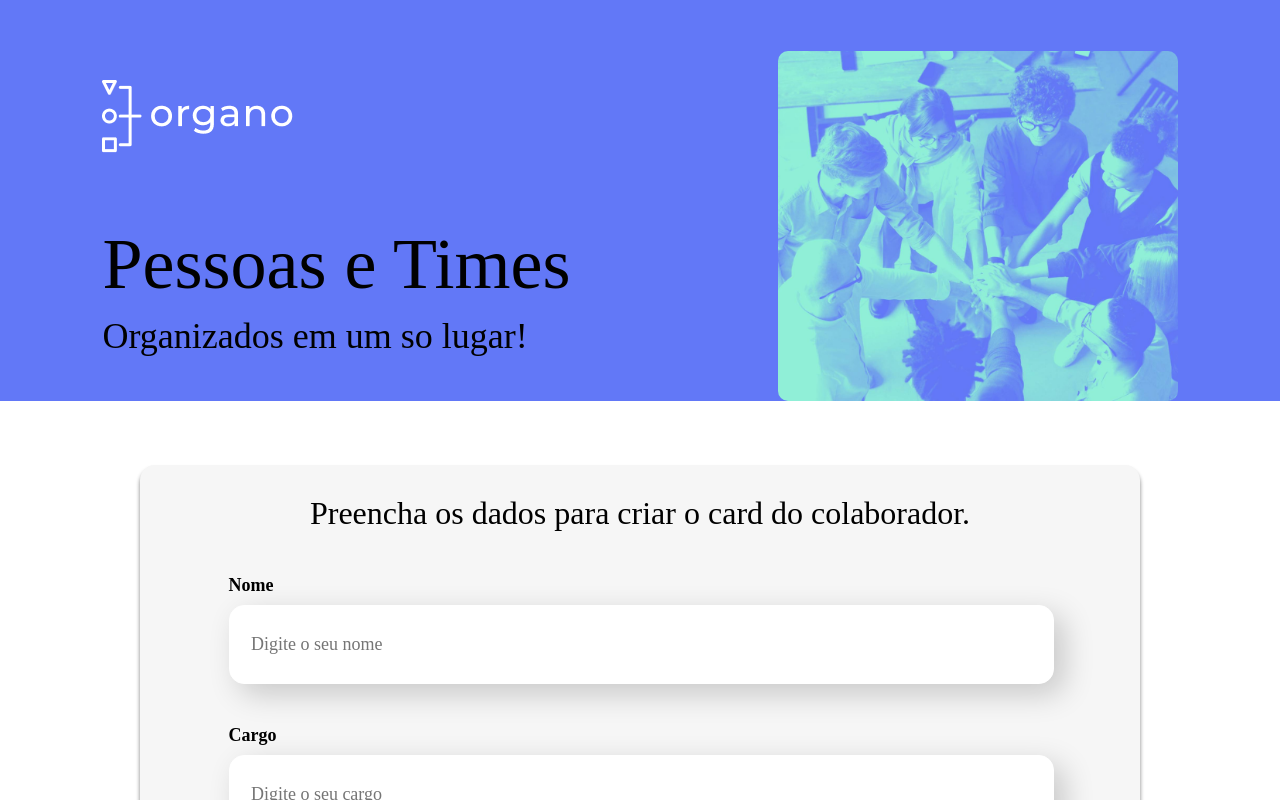
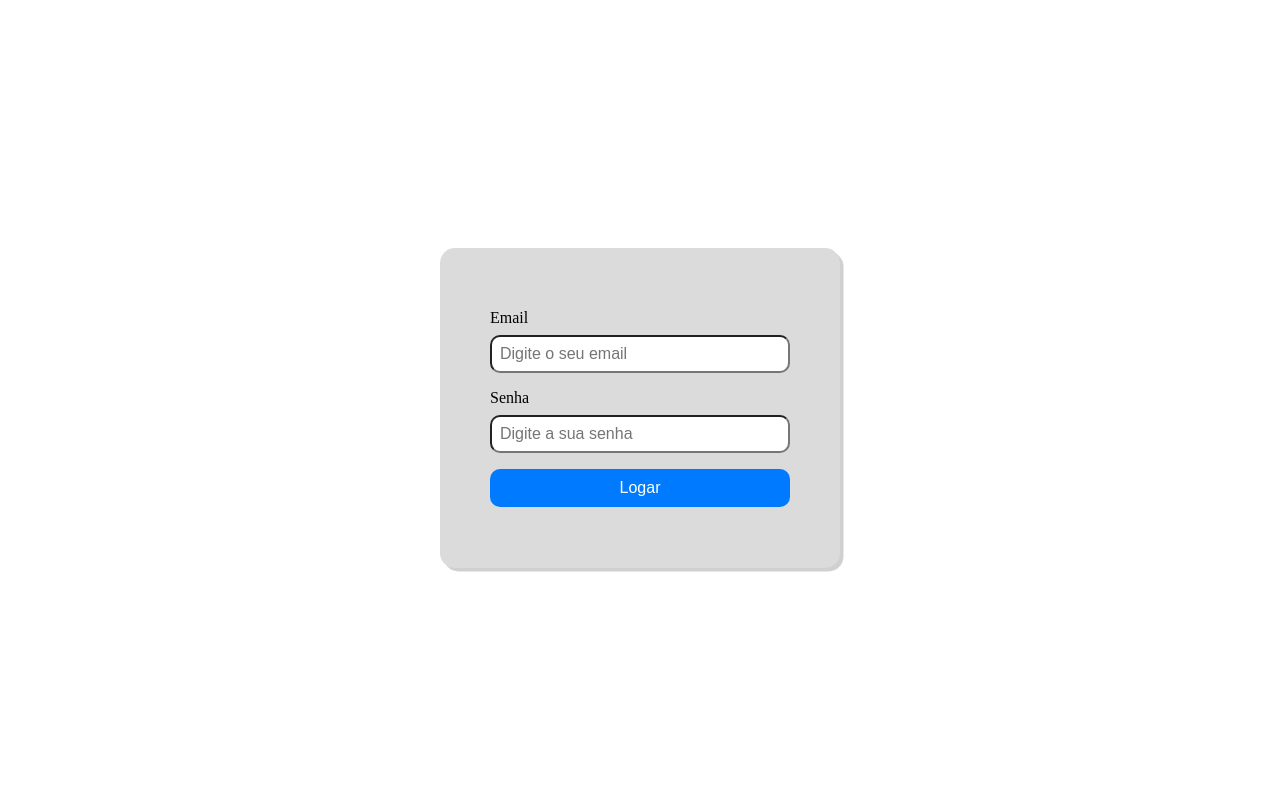
Before and after one commit to VitorValentimSilva/organo, a React (Vite) app: page /login in a window 1280 px wide. Shown: the top 800 px of the page. Built offline with nearby package versions, Linux system fonts and the light colour scheme; no server answers.

Commit message:
Criei a pagina de login.

```diff
--- a/src/componentes/Cabecalho/index.jsx
+++ b/src/componentes/Cabecalho/index.jsx
@@ -1,5 +1,6 @@
 import styled from "styled-components"
 import PropTypes from 'prop-types';
+import { Link } from "react-router-dom";
 
 const HeaderEstilizado = styled.header`
   background-color: ${(props) => props.color};
@@ -10,7 +11,28 @@ const HeaderEstilizado = styled.header`
   padding-top: 4%;
   padding: 4% 8% 0 8%;
 
-  > img{
+  .divSegunda{
+    display: flex;
+    gap: 60px;
+
+    a{
+      background-color: #001aff;
+      color: white;
+      border: none;
+      border-radius: 10px;
+      font-size: 18px;
+      transition: background-color 0.3s;
+      text-decoration: none;
+      height: 20px;
+      padding: 15px 30px;
+
+      &:hover {
+        background-color: #0056b3;
+      }
+    }
+  }
+
+  .divSegunda > img{
     width: 400px;
     height: 350px;
     border-radius: 10px;
@@ -19,8 +41,9 @@ const HeaderEstilizado = styled.header`
   @media(max-width: 1000px){
     justify-content: center;
     text-align: center;
+    flex-direction: column;
 
-    > img{
+    .divSegunda > img{
       display: none;
     }
 
@@ -79,7 +102,10 @@ const Cabecalho = ({ cor }) => {
         <p>Organizados em um so lugar!</p>
       </DivEstilizada>
 
-      <img src="/public/imagemHeader.png" alt="Imagem do Header"/>
+      <div className="divSegunda">
+        <img src="/public/imagemHeader.png" alt="Imagem do Header"/>
+        <Link to="/login">Login</Link>
+      </div>
     </HeaderEstilizado>
   )
 }
--- a/src/contexto/Contextos.jsx
+++ b/src/contexto/Contextos.jsx
@@ -6,4 +6,7 @@ TimesContext.displayName = "Times";
 const ColaboradoresContext = createContext();
 ColaboradoresContext.displayName = "Colaboradores";
 
-export { TimesContext, ColaboradoresContext };
+const LoginContext = createContext()
+LoginContext.displayName = "Login"
+
+export { TimesContext, ColaboradoresContext, LoginContext };
--- /dev/null
+++ b/src/contexto/LoginProvider.jsx
@@ -0,0 +1,27 @@
+import { useState, useEffect } from 'react';
+import PropTypes from 'prop-types';
+import { LoginContext } from './Contextos';
+
+export const LoginProvider = ({ children }) => {
+  const [login, setLogin] = useState({});
+
+  useEffect(() => {
+    fetch('https://tourmaline-climbing-runner.glitch.me/login')
+      .then((resposta) => resposta.json())
+      .then((dados) => {
+        setLogin(dados);
+      });
+  }, []);
+
+  return (
+    <LoginContext.Provider value={{ login }}>
+      {children}
+    </LoginContext.Provider>
+  );
+};
+
+LoginProvider.propTypes = {
+  children: PropTypes.node.isRequired,
+};
+
+export default LoginProvider;
--- /dev/null
+++ b/src/contexto/useLoginContext.jsx
@@ -0,0 +1,8 @@
+import { useContext } from 'react';
+import {LoginContext} from './Contextos';
+
+export const useLoginContext = () => {
+  return useContext(LoginContext);
+};
+
+export default useLoginContext;
--- a/src/main.jsx
+++ b/src/main.jsx
@@ -3,12 +3,15 @@ import ReactDOM from 'react-dom/client'
 import AppRoutes from './routes'
 import { TimesProvider } from './contexto/TimesProvider'
 import ColaboradoresProvider from './contexto/ColaboradoresProvider'
+import LoginProvider from './contexto/LoginProvider'
 
 ReactDOM.createRoot(document.getElementById('root')).render(
   <React.StrictMode>
     <TimesProvider>
         <ColaboradoresProvider>
-          <AppRoutes />
+          <LoginProvider>
+            <AppRoutes />
+          </LoginProvider>
         </ColaboradoresProvider>
     </TimesProvider>
   </React.StrictMode>,
--- /dev/null
+++ b/src/page/Login/index.jsx
@@ -0,0 +1,108 @@
+import { useState } from 'react';
+import styled from 'styled-components';
+import useLoginContext from "../../contexto/useLoginContext";
+import { useNavigate } from 'react-router-dom';
+
+const MainEstilizado = styled.main`
+  display: flex;
+  align-items: center;
+  justify-content: center;
+  height: 100vh;
+`;
+
+const DivEstilizada = styled.div`
+  display: flex;
+  align-items: center;
+  justify-content: center;
+  flex-direction: column;
+  background-color: #dbdbdb;
+  border-radius: 15px;
+  box-shadow: 3.5px 3.5px #0000002f;
+  width: 400px;
+  height: 320px;
+`;
+
+const FormEstilizado = styled.form`
+  display: flex;
+  flex-direction: column;
+  width: 300px;
+
+  label {
+    margin-bottom: 8px;
+  }
+
+  input[type="email"],
+  input[type="password"] {
+    margin-bottom: 16px;
+    padding: 8px;
+    font-size: 16px;
+    border-radius: 10px;
+  }
+
+  input[type="submit"] {
+    padding: 10px;
+    font-size: 16px;
+    background-color: #007BFF;
+    color: white;
+    border: none;
+    border-radius: 10px;
+    cursor: pointer;
+    transition: background-color 0.3s;
+  }
+
+  input[type="submit"]:hover {
+    background-color: #0056b3;
+  }
+`;
+
+const Login = () => {
+  const [email, setEmail] = useState('');
+  const [senha, setSenha] = useState('');
+  const { login } = useLoginContext()
+  const navigate = useNavigate();
+
+  const onSubmit = (event) => {
+    event.preventDefault();
+
+    const user = login.find(logins => logins.email === email && logins.senha === senha);
+    if(user){
+      navigate('/');
+    } else {
+      alert("Email ou senha inválido!");
+    }
+  };
+
+  return (
+    <MainEstilizado>
+      <DivEstilizada>
+        <FormEstilizado onSubmit={onSubmit}>
+          <label htmlFor="iEmail">Email</label>
+          <input
+            type="email"
+            name="email"
+            id="iEmail"
+            required
+            placeholder="Digite o seu email"
+            value={email}
+            onChange={(e) => setEmail(e.target.value)}
+          />
+
+          <label htmlFor="iSenha">Senha</label>
+          <input
+            type="password"
+            name="senha"
+            id="iSenha"
+            required
+            placeholder="Digite a sua senha"
+            value={senha}
+            onChange={(e) => setSenha(e.target.value)}
+          />
+
+          <input type="submit" value="Logar" />
+        </FormEstilizado>
+      </DivEstilizada>
+    </MainEstilizado>
+  );
+};
+
+export default Login;
--- a/src/routes.jsx
+++ b/src/routes.jsx
@@ -1,6 +1,7 @@
 import { BrowserRouter, Route, Routes } from "react-router-dom"
 import Inicio from "./page/Inicio"
 import PaginaBase from "./page/PaginaBase"
+import Login from "./page/Login"
 
 const AppRoutes = () => {
   return (
@@ -11,7 +12,7 @@ const AppRoutes = () => {
           <Route index element={ <Inicio /> } />
           <Route path="*" element={ <Inicio /> } />
         </Route>
-
+        <Route path="/login" element={ <Login /> } />
       </Routes>
     </BrowserRouter>
   )
```
